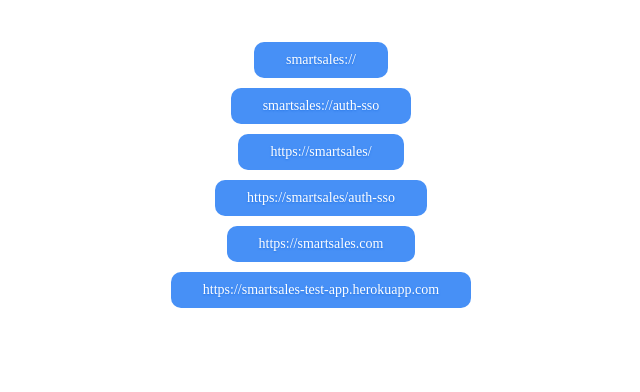
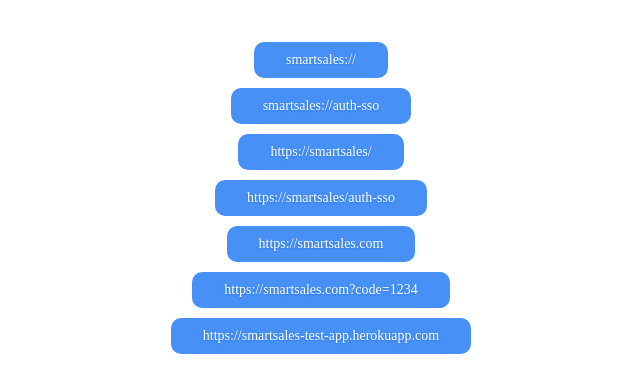
Before and after one commit to chongdev/open-app, a Nuxt app: page / in a window 1280 px wide. Shown: the top 392 px of the page, without its empty margins (319-959 px from the left). Built offline with nearby package versions, Linux system fonts and the light colour scheme.

Commit message:
Update index.vue

```diff
--- a/pages/index.vue
+++ b/pages/index.vue
@@ -30,6 +30,12 @@
       <div class="my-5">
         <a href="https://smartsales.com" class="btn" @click.prevent="openApp"
           >https://smartsales.com</a
+        >
+      </div>
+
+      <div class="my-5">
+        <a href="https://smartsales.com?code=1234" class="btn" @click.prevent="openApp"
+          >https://smartsales.com?code=1234</a
         >
       </div>
 
```
